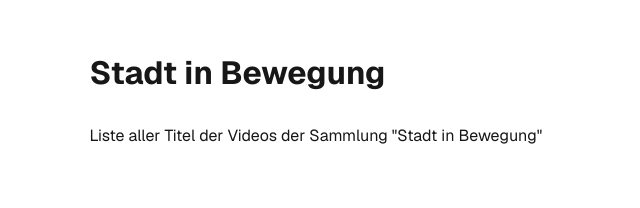
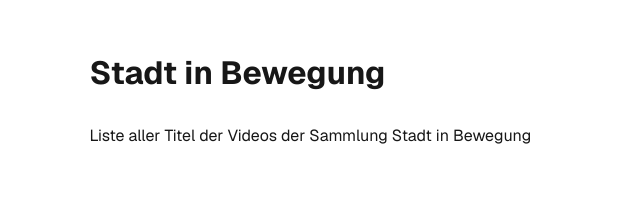
Before and after one commit to klotho17/stadt-in-bewegung, a Next.js app: page / in a window 1280 px wide. Shown: the part 245-453 px from the top of the page, without its empty margins (318-958 px from the left). Built offline with nearby package versions, Linux system fonts and the light colour scheme.

Commit message:
Update page.js

```diff
--- a/app/page.js
+++ b/app/page.js
@@ -6,7 +6,7 @@ export default function Home() {
     <div className={styles.page}>
       <main className={styles.main}>
         <h1>Stadt in Bewegung</h1>
-        <p>Liste aller Titel der Videos der Sammlung "Stadt in Bewegung"</p>
+        <p>Liste aller Titel der Videos der Sammlung Stadt in Bewegung</p>
 
         <ul id="titles-list"></ul> {/* Container to display titles */}
         <script src="jsonscript.js"></script> {/* Link to the external JavaScript file that accesses the JSON file(s)*/}
```
